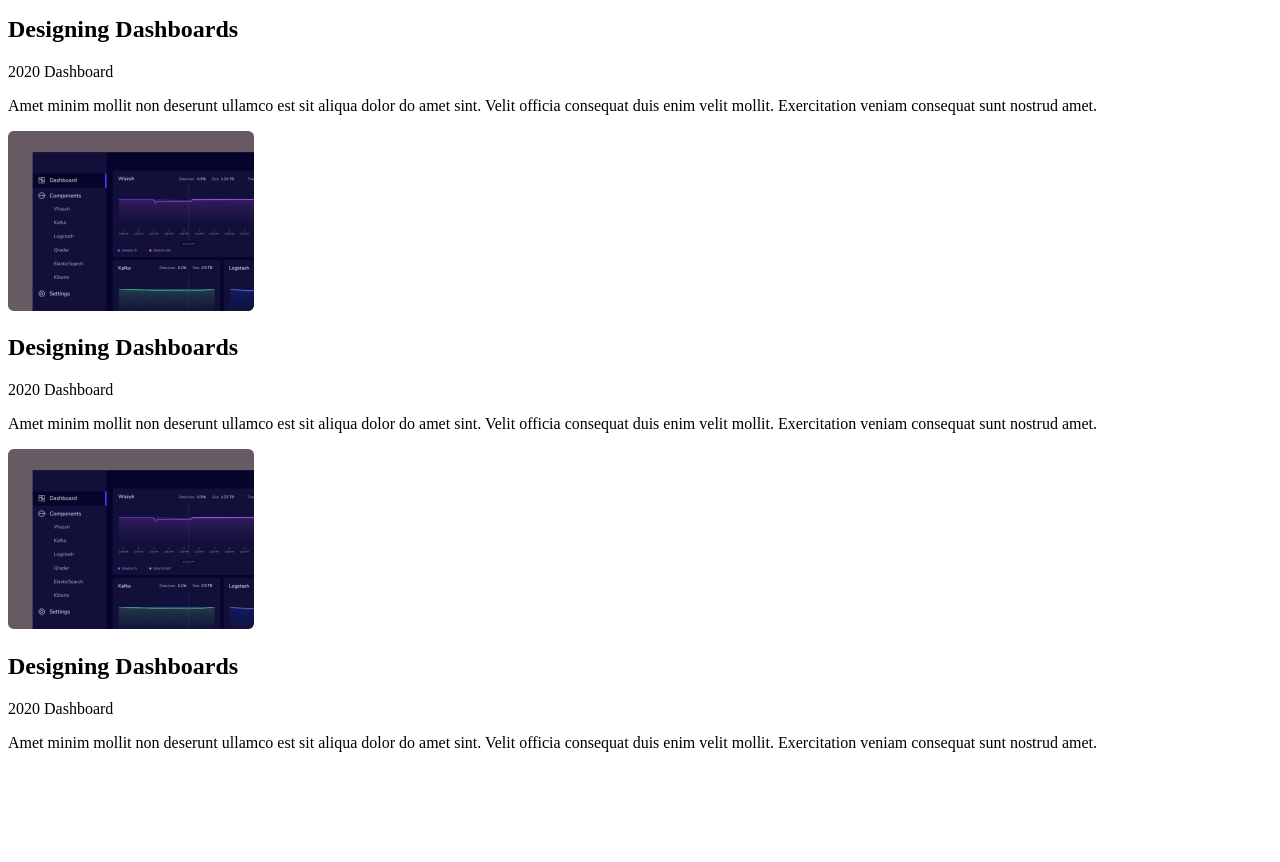
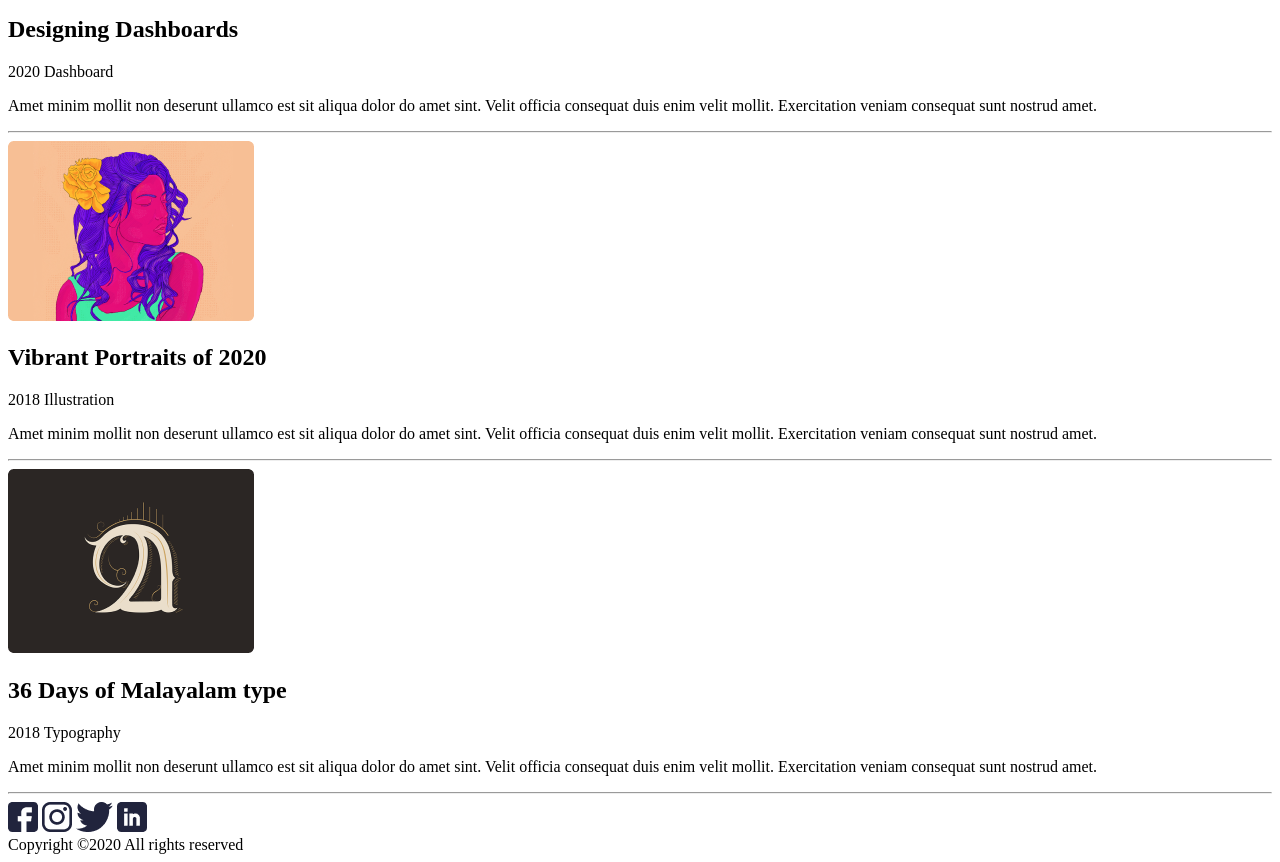
Before and after one commit to MaryMaistrova/pixel-perfect, a plain HTML site: page index.html in a window 1280 px wide. Shown: the part 920-1782 px from the top of the page. Before the commit the page ends 1688 px from the top, so only its background shows below. Drawn offline with Linux system fonts and the light colour scheme.

Commit message:
main page

```diff
--- a/index.html
+++ b/index.html
@@ -76,39 +76,56 @@
       </div>
     </div>
 
+    <hr>
+
     <div class="smol-article">
 
-      <img src="images/dashboard.png" alt="dashboard">
+      <img src="images/portrait.png" alt="portrait">
 
       <div class="right">
 
-        <h2>Designing Dashboards</h2>
+        <h2>Vibrant Portraits of 2020</h2>
 
         <div class="years">
-          <span>2020</span>
-          <span>Dashboard</span>
+          <span>2018</span>
+          <span>Illustration</span>
         </div>
 
         <p>Amet minim mollit non deserunt ullamco est sit aliqua dolor do amet sint. Velit officia consequat duis enim velit mollit. Exercitation veniam consequat sunt nostrud amet.</p>
       </div>
     </div>
 
+    <hr>
+
     <div class="smol-article">
 
-      <img src="images/dashboard.png" alt="dashboard">
+      <img src="images/36days.png" alt="dashboard">
 
       <div class="right">
 
-        <h2>Designing Dashboards</h2>
+        <h2>36 Days of Malayalam type</h2>
 
         <div class="years">
-          <span>2020</span>
-          <span>Dashboard</span>
+          <span>2018</span>
+          <span>Typography</span>
         </div>
 
         <p>Amet minim mollit non deserunt ullamco est sit aliqua dolor do amet sint. Velit officia consequat duis enim velit mollit. Exercitation veniam consequat sunt nostrud amet.</p>
       </div>
     </div>
+
+    <hr>
   </section>
+
+  <footer>
+    <div>
+      <img src="images/fb.png" alt="fb">
+      <img src="images/insta.png" alt="insta">
+      <img src="images/twitor.png" alt="twitor">
+      <img src="images/Linkedin.png" alt="Linkedin">
+    </div>
+
+    <span>Copyright ©2020 All rights reserved</span>
+  </footer>
 </body>
 </html>
```
Also changed, not shown: images/Linkedin.png (added), images/fb.png (added), images/insta.png (added), images/twitor.png (added).
